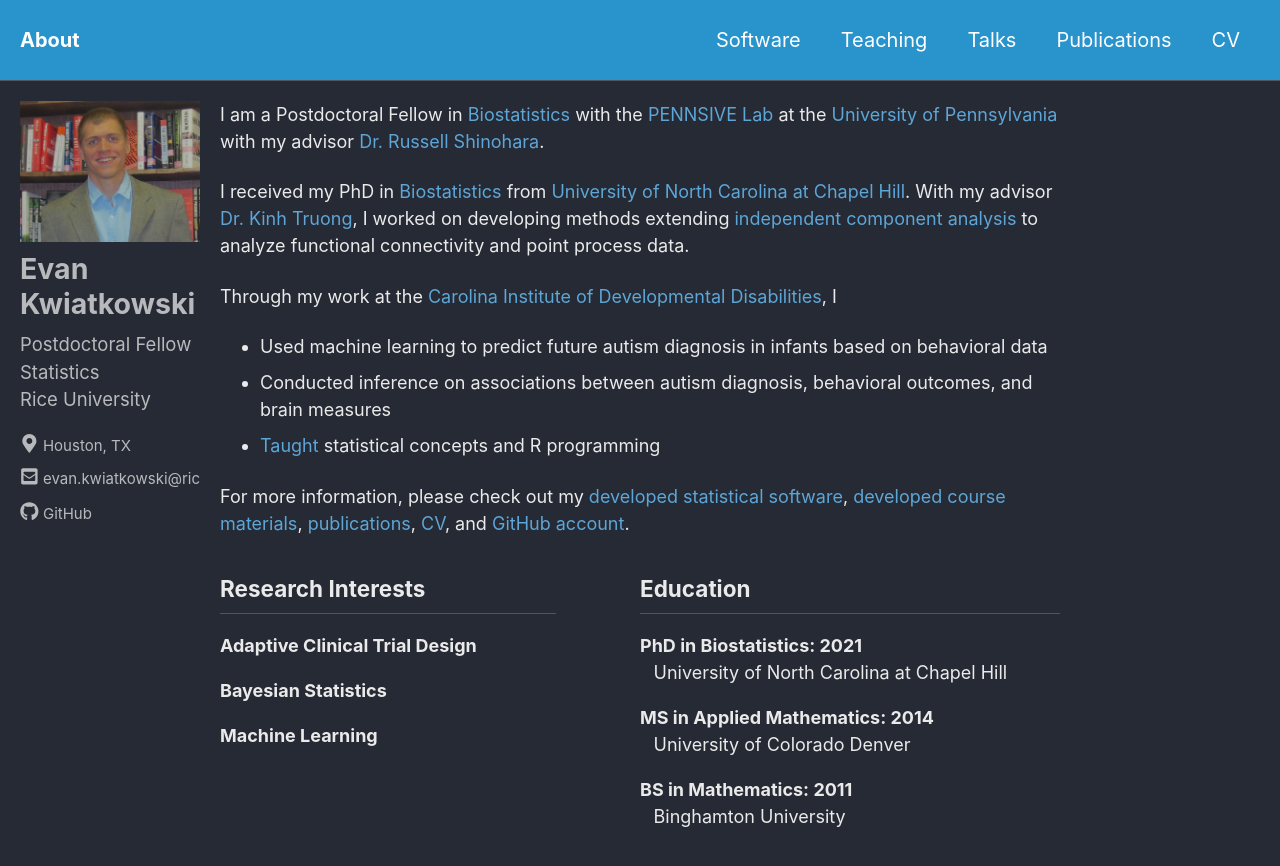
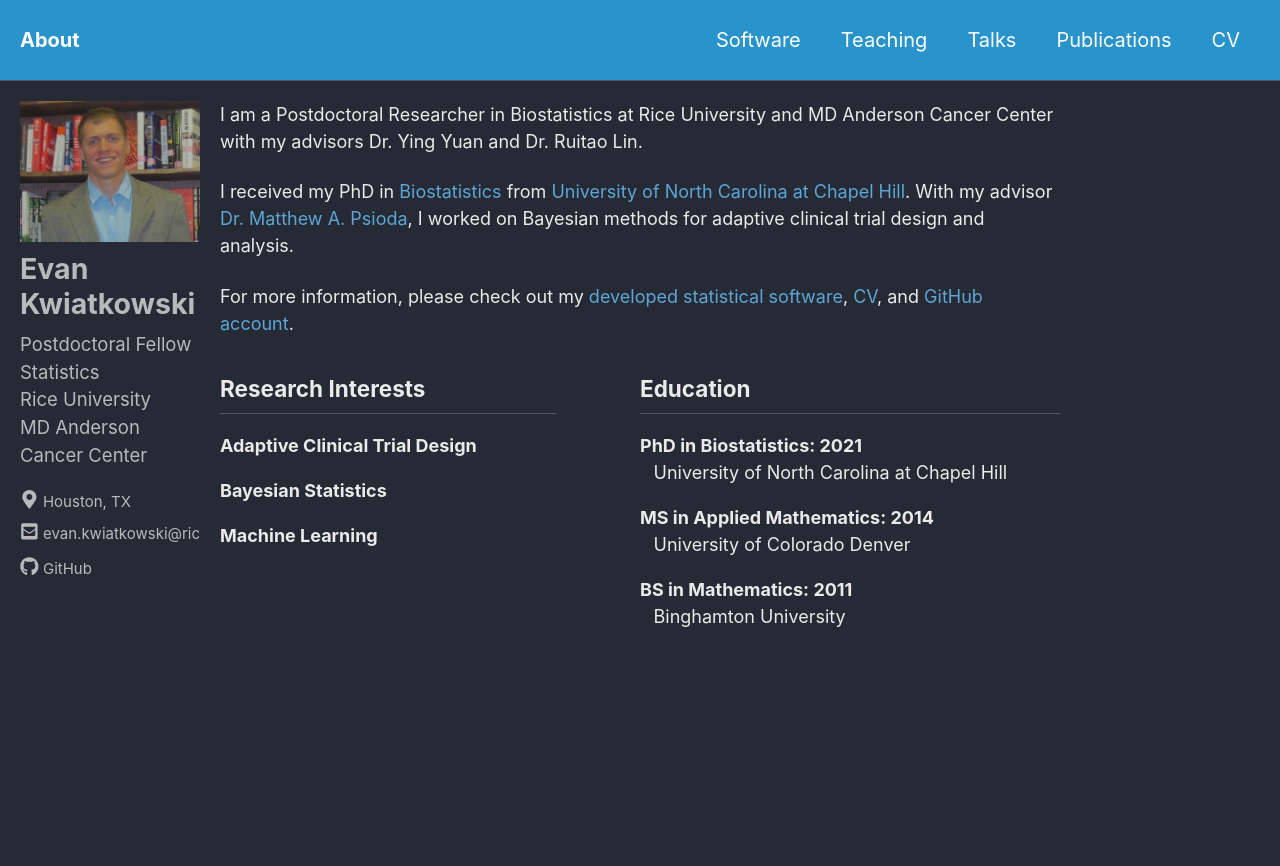
Before and after one commit to kwiatkowski-evan/kwiatkowski-evan.github.io, a Jekyll site: the page built from index.html, in a window 1280 px wide and 900 px high. Shown: the top 866 px of the window. Built offline with Jekyll 4.4.1, drawn with Linux system fonts in a browser that asks for light colours; cached includes are drawn as plain includes; nearby versions of some CDN libraries; the list of posts is cut into pages by our own code.

Commit message:
Added MDACC to _config.yml, edited bio in home.html

```diff
--- a/_config.yml
+++ b/_config.yml
@@ -108,7 +108,7 @@ analytics:
 author:
   name             : "Evan Kwiatkowski"
   avatar           : "/assets/images/profile_2.jpeg"
-  bio              : "Postdoctoral Fellow<br>Statistics<br>Rice University"
+  bio              : "Postdoctoral Fellow<br>Statistics<br>Rice University<br>MD Anderson Cancer Center"
   location         : "Houston, TX"
   email            :
   links:
--- a/_layouts/home.html
+++ b/_layouts/home.html
@@ -4,7 +4,7 @@ layout: single
 
 {{ content }}
 
-<p>I am a Postdoctoral Fellow in <a href="https://www.dbei.med.upenn.edu/">Biostatistics</a> with the <a href="https://www.cceb.med.upenn.edu/pennsive">PENNSIVE Lab</a>
+<!-- <p>I am a Postdoctoral Fellow in <a href="https://www.dbei.med.upenn.edu/">Biostatistics</a> with the <a href="https://www.cceb.med.upenn.edu/pennsive">PENNSIVE Lab</a>
  at the <a href="https://www.upenn.edu/">University of Pennsylvania</a> with my advisor <a href="https://www.med.upenn.edu/apps/faculty/index.php/g275/p8574254">Dr. Russell Shinohara</a>.</p>
 <p>I received my PhD in <a href="https://sph.unc.edu/bios/biostatistics/">Biostatistics</a> from <a href="https://www.unc.edu/">University of North Carolina at Chapel Hill</a>.
 With my advisor <a href="https://sph.unc.edu/adv_profile/kinh-truong-phd/">Dr. Kinh Truong</a>, I worked on developing methods extending
@@ -17,7 +17,12 @@ With my advisor <a href="https://sph.unc.edu/adv_profile/kinh-truong-phd/">Dr. K
   </ul> </p>
 <p>For more information, please check out my <a href="/software/">developed statistical software</a>,
 <a href="/teaching/">developed course materials</a>,
-<a href="https://bibbase.org/show?bib=https%3A%2F%2Fkmdono02.github.io%2FCV%2FCV.bib">publications</a>,
+<a href="https://bibbase.org/show?bib=https%3A%2F%2Fkmdono02.github.io%2FCV%2FCV.bib">publications</a>, -->
+<p>I am a Postdoctoral Researcher in Biostatistics at Rice University and MD Anderson Cancer Center with my advisors Dr. Ying Yuan and Dr. Ruitao Lin.</p>
+<p>I received my PhD in <a href="https://sph.unc.edu/bios/biostatistics/">Biostatistics</a> from <a href="https://www.unc.edu/">University of North Carolina at Chapel Hill</a>.
+With my advisor <a href="https://sph.unc.edu/adv_profile/matthew-a-psioda-phd/">Dr. Matthew A. Psioda</a>, I worked on Bayesian methods for adaptive clinical trial design and analysis.</p>
+
+<p>For more information, please check out my <a href="/software/">developed statistical software</a>,
   <a href="/CV/CV.pdf">CV</a></a>, and <a href="https://github.com/kmdono02">GitHub account</a>.</p>
         <dl style="width:40%; float:left; margin-top:-30px;">
             <h2>Research Interests</h2>
```
Also changed, not shown: 3 other files.
